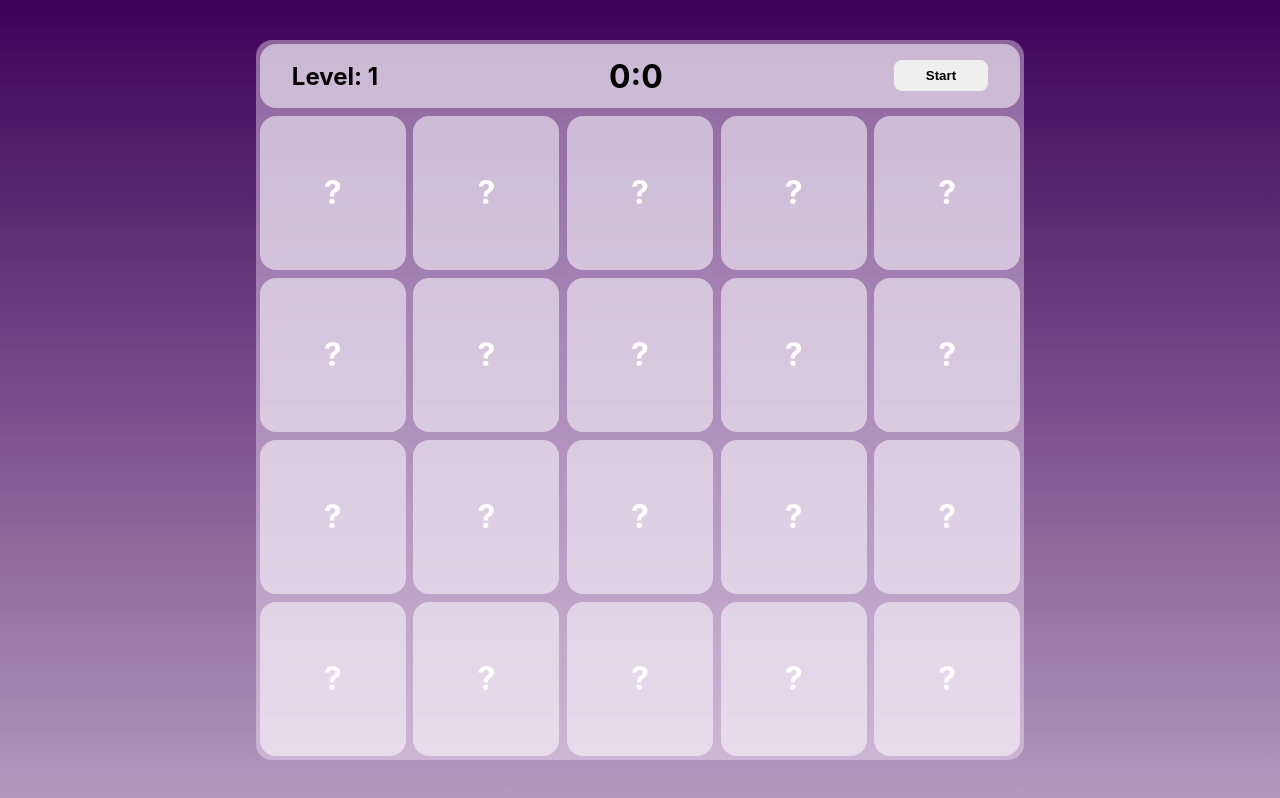
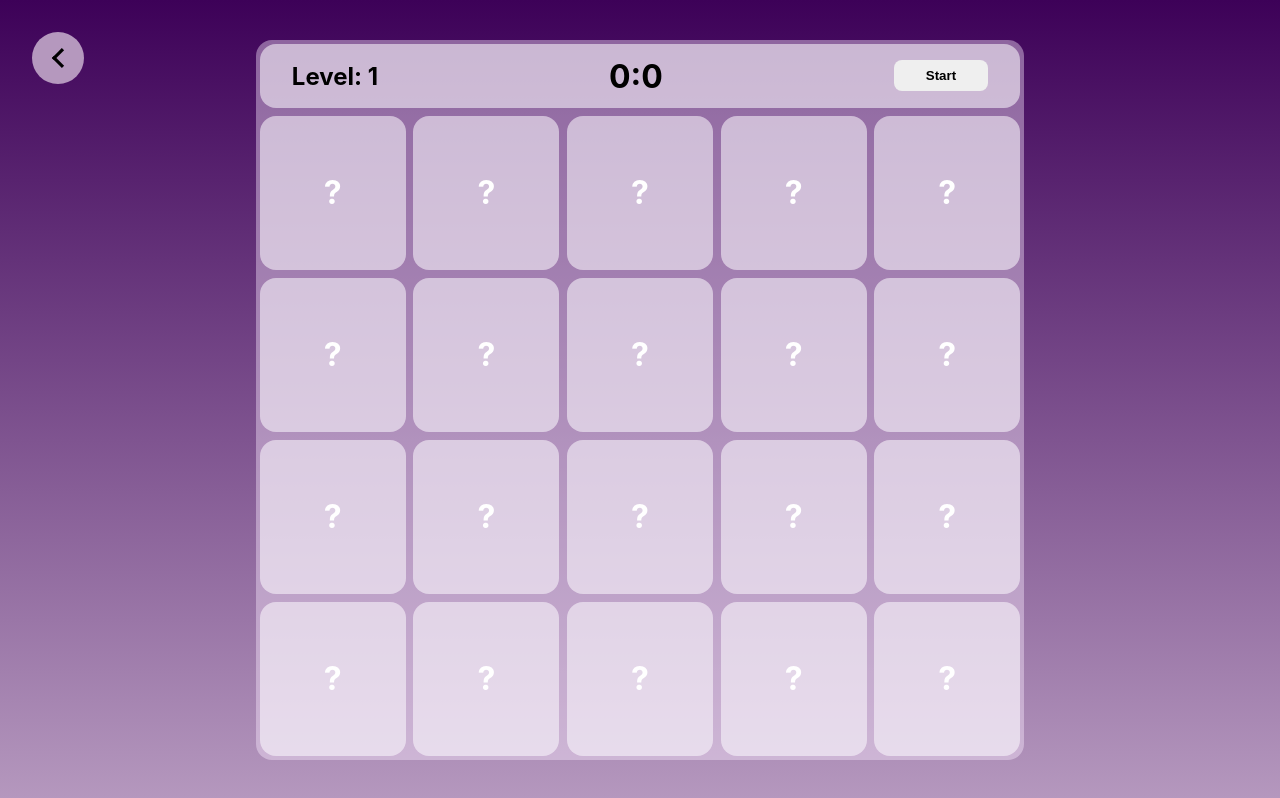
Before and after one commit to DouglasVz/memorama, a React (Create React App) app: page / in a window 1280 px wide. Built offline with nearby package versions, Linux system fonts and the light colour scheme.

Commit message:
Game updated

```diff
--- a/src/App.css
+++ b/src/App.css
@@ -5,3 +5,28 @@
   justify-content: center;
   align-items: center;
 }
+
+.back-portfolio {
+  color: white;
+  text-decoration: none;
+  position: absolute;
+  top: 0;
+  left: 0;
+  margin: 2rem;
+  background: #b598be;
+  padding: 1rem;
+  border-radius: 50%;
+}
+
+.back-portfolio:hover {
+  transition: background-color .3s ease-out;
+  background-color: #e9d2f0;
+}
+
+@media (max-width: 1000px) {
+  .back-portfolio {
+    padding: 0.5rem;
+    font-size: 0.8rem;
+    margin: 1rem;
+  }
+}
--- a/src/App.js
+++ b/src/App.js
@@ -7,6 +7,15 @@ class App extends Component {
   render() {
     return (
       <div className='app'>
+        <div>
+          <a className='back-portfolio' href='https://www.douglasvg.com/#portfolio'>
+            <svg version="1.1" id="Layer_1" xmlns="http://www.w3.org/2000/svg" xmlnsXlink="http://www.w3.org/1999/xlink" x="0px" y="0px"
+              width="300px" height="300px" viewBox="0 0 300 300" style={{enableBackground:"new 0 0 300 300", width:"20px",height:"20px",display:"flex",alignItems:"center",justifyContent:"center"}} xmlSpace="preserve">
+              <rect x="126.32" y="102.046" transform="matrix(0.7069 -0.7073 0.7073 0.7069 -103.0155 167.2694)" width="48" height="211.776"/>
+              <rect x="44.544" y="68.479" transform="matrix(0.7069 -0.7073 0.7073 0.7069 -21.4659 133.1562)" width="210.78" height="48"/>
+            </svg>
+          </a>
+        </div>
         <Board/>
       </div>
     )
```
